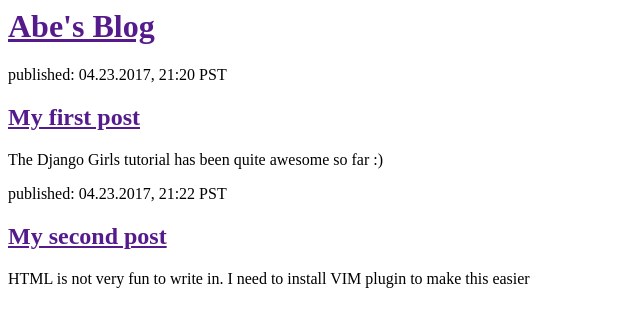
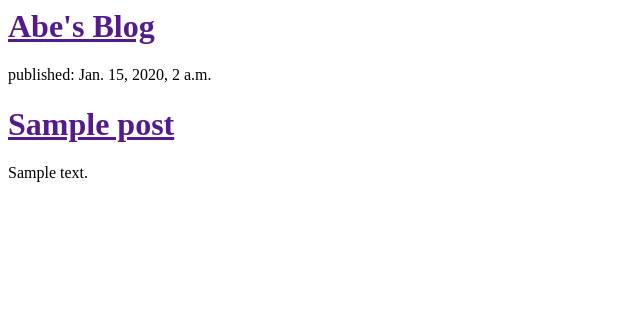
Before and after one commit to abepach/my-first-blog, a Django app: template blog/templates/blog/post_list.html in a window 1280 px wide. Shown: the top 327 px of the page, without its empty margins (0-640 px from the left). Run offline with Django 3.2, Linux system fonts and the light colour scheme; the template is opened without the code that fills it: values that come from a table or form of the project are taken from there, others are empty; tables that the repository leaves empty hold one stand-in row (values such as "Sample post").

Commit message:
Modified teplates to display posts from database.

```diff
--- a/blog/templates/blog/post_list.html
+++ b/blog/templates/blog/post_list.html
@@ -6,17 +6,12 @@
 		<div>
 			<h1><a href="">Abe's Blog</a></h1>
 		</div>
-
+		{% for post in posts %}
 		<div>
-			<p>published: 04.23.2017, 21:20 PST</p>
-			<h2><a href="">My first post</a></h2>
-			<p>The Django Girls tutorial has been quite awesome so far :)</p>
+			<p>published: {{ post.published_date }}</p>
+			<h1><a href="">{{ post.title }}</a></h1>
+			<p>{{ post.text|linebreaksbr }}</p>
 		</div>
-
-		<div>
-			<p>published: 04.23.2017, 21:22 PST</p>
-			<h2><a href="">My second post</a></h2>
-			<p>HTML is not very fun to write in. I need to install VIM plugin to make this easier</p>
-		</div>
+		{% endfor %}
 	</body>
 </html>
--- a/blog/views.py
+++ b/blog/views.py
@@ -1,6 +1,9 @@
 from django.shortcuts import render
+from django.utils import timezone
+from .models import Post
 
 # Create your views here.
 
 def post_list(request):
-        return render(request, 'blog/post_list.html', {})
+    posts = Post.objects.filter(published_date__lte = timezone.now()).order_by('published_date')
+    return render(request, 'blog/post_list.html', {'posts': posts})
```
